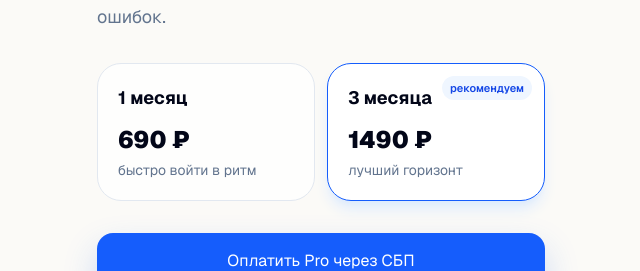
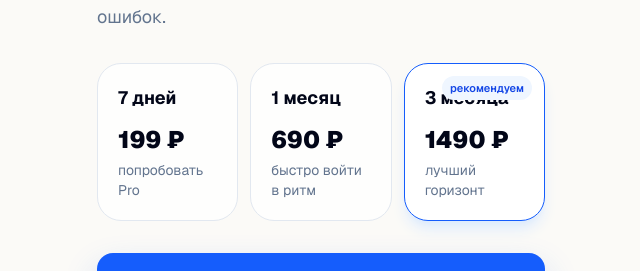
Before and after one commit to 4730188-hue/ege-trainer, a Next.js app: page /paywall in a window 1280 px wide. Shown: the part 319-590 px from the top of the page, without its empty margins (319-959 px from the left). Built offline with nearby package versions, Linux system fonts and the light colour scheme; no server answers; the database is empty.

Commit message:
Add weekly Pro plan

```diff
--- a/app/api/create-payment/route.ts
+++ b/app/api/create-payment/route.ts
@@ -4,6 +4,11 @@ import { createYooKassaPayment } from "@/lib/yookassa";
 import { trackEvent } from "@/lib/analytics";
 
 const plans = {
+  weekly: {
+    amount: "199.00",
+    title: "EGE Trainer Pro на 7 дней",
+    days: 7,
+  },
   monthly: {
     amount: "690.00",
     title: "EGE Trainer Pro на 1 месяц",
--- a/app/payment/success/page.tsx
+++ b/app/payment/success/page.tsx
@@ -26,7 +26,7 @@ export default function PaymentSuccessPage() {
           if (cancelled) return;
 
           if (data.active) {
-            activatePro((data.subscription?.plan || "monthly") as ProPlanKey);
+            activatePro((data.subscription?.plan || "monthly") as ProPlanKey, data.subscription?.expires_at || data.subscription?.expiresAt);
             setStatus("active");
             return;
           }
--- a/app/paywall/page.tsx
+++ b/app/paywall/page.tsx
@@ -21,6 +21,7 @@ import {
 } from "@/lib/storage";
 
 const plans: Array<{ key: ProPlanKey; title: string; price: string; note: string; badge?: string }> = [
+  { key: "weekly", title: "7 дней", price: "199 ₽", note: "попробовать Pro" },
   { key: "monthly", title: "1 месяц", price: "690 ₽", note: "быстро войти в ритм" },
   { key: "quarterly", title: "3 месяца", price: "1490 ₽", note: "лучший горизонт", badge: "рекомендуем" },
 ];
@@ -153,7 +154,7 @@ export default function PaywallPage() {
           <p className="mt-4 text-lg leading-7 text-slate-500">Безлимитные тренировки, мини-варианты на 20 заданий, типовые задания по формату ЕГЭ, моментальная проверка, решения и разбор ошибок.</p>
         </section>
 
-        <section className="grid grid-cols-2 gap-3">
+        <section className="grid grid-cols-1 gap-3 sm:grid-cols-3">
           {plans.map((plan) => {
             const active = selectedPlan === plan.key;
             return (
--- a/lib/storage.ts
+++ b/lib/storage.ts
@@ -69,7 +69,7 @@ export type MiniVariantProgress = {
   lastVariantIdBySubject?: SubjectVariantIdMap;
 };
 
-export type ProPlanKey = "monthly" | "quarterly";
+export type ProPlanKey = "weekly" | "monthly" | "quarterly";
 
 export type ProSubscription = {
   isPro?: boolean;
@@ -1001,6 +1001,7 @@ export function getSubjectLabel(subject?: string | null) {
 }
 
 export function getProPlanLabel(plan?: ProPlanKey | null) {
+  if (plan === "weekly") return "7 дней Pro";
   if (plan === "quarterly") return "3 месяца Pro";
   if (plan === "monthly") return "1 месяц Pro";
   return "Pro";
```
